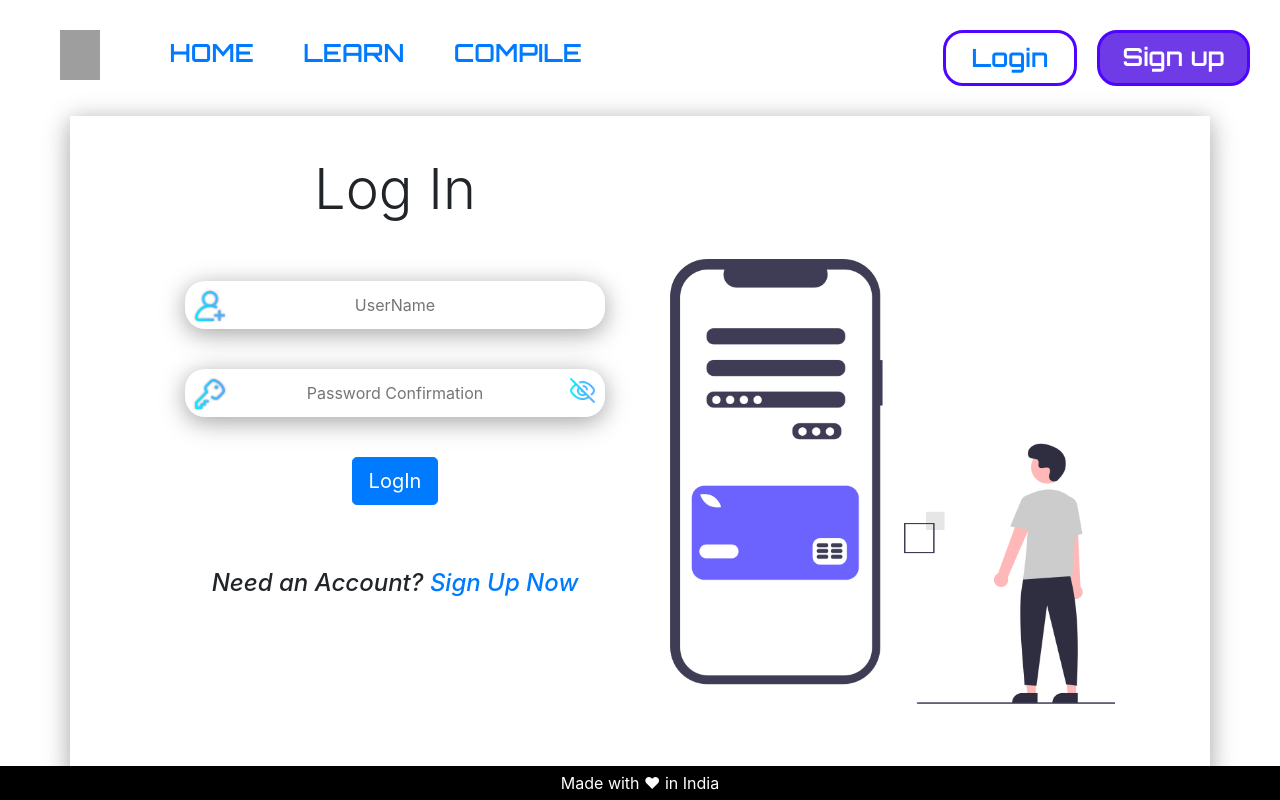
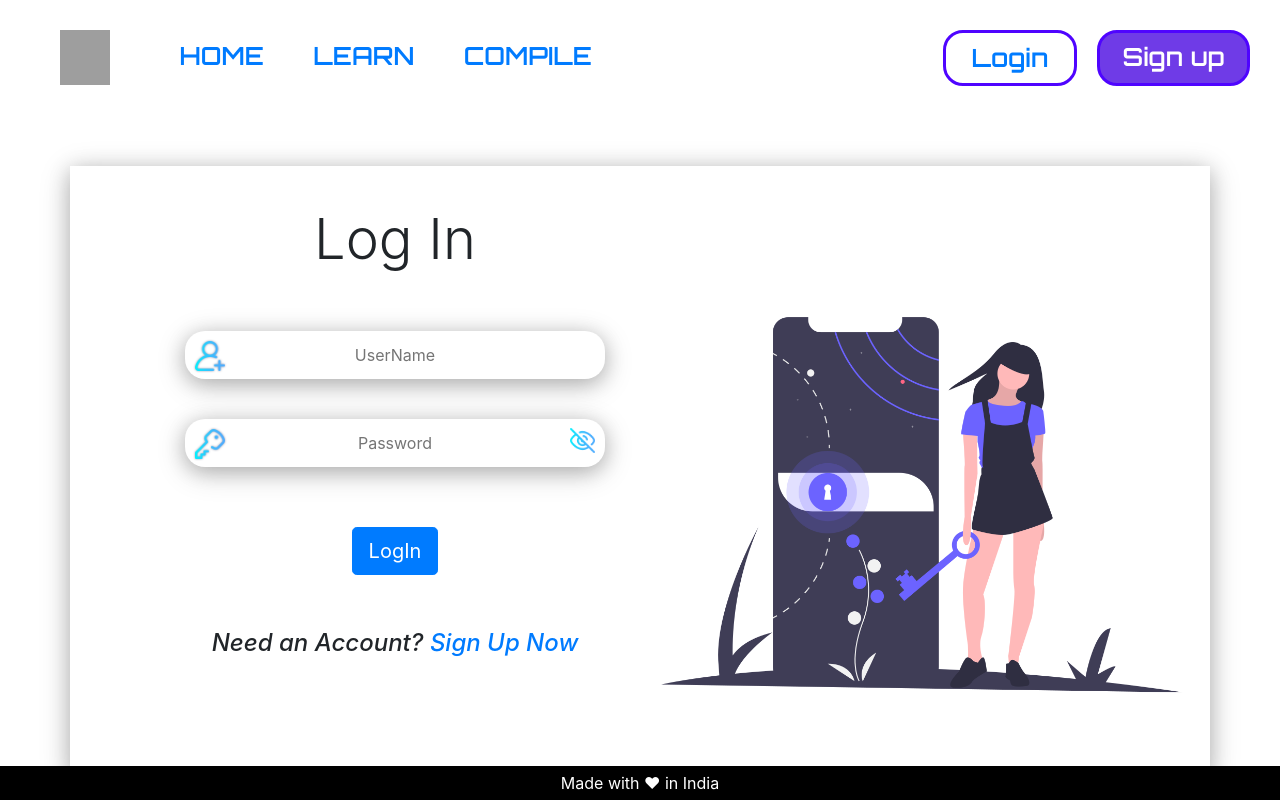
Before and after one commit to knight-byte/Online-Python-Interpreter, a Django app: page /login/ in a window 1280 px wide. Run offline with Django 3.2, Linux system fonts and the light colour scheme; some libraries are stand-ins or nearby versions; grey boxes are pictures that could not be loaded.

Commit message:
Login and signup customization

```diff
--- a/static/css/register.css
+++ b/static/css/register.css
@@ -17,7 +17,7 @@
 .form-group {
   display: flex;
   justify-content: center;
-  padding: 20px;
+  padding: 10px;
 }
 
 .headreg {
@@ -65,6 +65,7 @@
   border-radius: 20px;
   border-style: solid;
   border-color: transparent;
+  background: white;
 
   /* position: absolute; */
 
@@ -73,123 +74,11 @@
 .inp-block {
   padding: 20px;
 }
-/* .usericon {
-  position: absolute;
-  margin-top: -390px;
-  margin-left: -200px;
+
+.login-img img {
+  width: 530px;
 }
 
-.email-icon {
-  position: absolute;
-  margin-top: -290px;
-  margin-left: -200px;
-} */
-
-/* #display-alert { */
-/* display: none; */
-/* } */
-/*
-body {
-  margin: 0;
-  padding: 0;
-  font-size: 16px;
-  color: #777;
-  font-family: sans-serif;
-  font-weight: 300;
-  background-image: url(images/image.jpg);
-  background-size: cover;
-  background-position: center;
+.login-shad {
+  margin-top: 80px;
 }
-
-#login-box {
-  position: relative;
-  height: 430px;
-  width: 630px;
-  background: #fff;
-  box-shadow: 0 2px 4px rgba(0, 0, 0, 0.9);
-  transform: translate(45%, 14%);
-}
-
-.left-box {
-  position: absolute;
-  top: 0;
-  right: 0;
-  box-sizing: border-box;
-  padding: 40px;
-  width: 300px;
-  height: 430px;
-}
-
-h1 {
-  margin: -10px 0 20px 0;
-  font-weight: 300;
-  font-size: 28px;
-}
-
-input.txtb {
-  display: block;
-  box-sizing: border-box;
-  margin-bottom: 26px;
-  padding: 4px;
-  width: 220px;
-  height: 34px;
-  border: none;
-  outline: none;
-  border-bottom: 1px solid #aaa;
-  font-family: sans-serif;
-  font-weight: 400;
-  font-size: 15px;
-  transition: 0.2s ease;
-}
-
-input[type="submit"] {
-  height: 32px;
-  width: 47%;
-  margin-top: 10px;
-  margin-bottom: 20px;
-  background: transparent;
-  border-radius: 44px;
-  cursor: pointer;
-  transition: 0.6s;
-  border-style: none;
-  background-image: linear-gradient(-20deg, #fc6076 0%, #ff9a44 100%);
-  color: white;
-}
-
-input[type="submit"]:hover,
-input[type="submit"]:focus {
-  transform: scale(1.04);
-}
-
-.right-box {
-  position: absolute;
-  top: 0;
-  left: 0;
-  box-sizing: border-box;
-  padding: 40px;
-  width: 315px;
-  height: 430px;
-  background-image: url(images/bg.png);
-  background-size: cover;
-  background-position: center;
-}
-
-small a {
-  margin-left: 4px;
-}
-
-small a:hover {
-  text-decoration: none;
-}
-
-@-webkit-keyframes autofill {
-  to {
-    color: black;
-    background: transparent;
-  }
-}
-
-.txtb:-webkit-autofill {
-  -webkit-animation-name: autofill;
-  -webkit-animation-fill-mode: both;
-} */
--- a/templates/Signup.html
+++ b/templates/Signup.html
@@ -13,12 +13,12 @@
       <form method="POST">
         {% csrf_token %}
         <h1 class="display-4 headreg">Register</h1>
-        <!-- {{ form|crispy}} -->
+        {{ form|crispy }}
         <!-- <img src="{% static 'images/UiIcon/004-add-user-1.png' %}" alt="user" class="icon usericon">
         <img src="{% static 'images/UiIcon/006-email-1.png' %}" alt="user" class="icon email-icon"> -->
 
 
-
+        <!--
         <div class="input-class">
           <div class="inp-block">
             <img src="{% static 'images/UiIcon/004-add-user-1.png' %}" alt="user" class="icon usericon">
@@ -43,7 +43,7 @@
           </div>
 
         </div>
-
+-->
         <div class="form-group">
           <button type="submit" class="btn btn-lg btn-primary" onclick="passwordCheck()">Signup</button>
         </div>
--- a/templates/base.html
+++ b/templates/base.html
@@ -21,7 +21,7 @@
 		<!-- Navigation -->
 		<div class="nav">
 			<div class="nav-left">
-				<a href="{% url 'home' %}"><img src="{% static 'images/newlogo.jpg' %}" alt="logo"></a>
+				<a href="{% url 'home' %}"><img src="{% static 'images/newlogo.jpg' %}" alt="logo" style="width:70px; height:55px;"></a>
 
 				<a href="{% url 'home' %}">HOME</a>
 				<a href="{% url 'learn' %}">LEARN</a>
--- a/templates/login.html
+++ b/templates/login.html
@@ -6,8 +6,9 @@
 <link href="https://fonts.googleapis.com/css2?family=Montserrat&display=swap" rel="stylesheet" />
 {% endblock headcontent %}
 {% block content %}
-<div class="container">
-  <div class="row shad">
+<div class="backg">
+  <div class="container ">
+    <div class="row shad login-shad">
 
       <div class="form-container col-6">
         <form method="POST">
@@ -24,13 +25,13 @@
 
             <div class="inp-block">
               <img src="{% static 'images/UiIcon/005-key-1.png' %}" alt="user" class="icon">
-            <input class="txtb" type="password" name="password" placeholder="Password Confirmation" required="" id="id_password" />
+              <input class="txtb" type="password" name="password" placeholder="Password" required="" id="id_password" />
               <img src="{% static 'images/UiIcon/010-hide.png' %}" alt="user" class="pass" onclick="passwordvisible3()" id="pass3">
             </div>
 
           </div>
           <div class="form-group">
-          <button type="submit" class="btn btn-lg btn-primary">LogIn</button>
+            <button type="submit" class="btn btn-lg btn-primary" style="margin-top:30px;">LogIn</button>
           </div>
         </form>
         <div class="#">
@@ -40,11 +41,11 @@
           </h4>
         </div>
       </div>
-    <div class="side-image col-6">
-      <img src="{% static 'images/register2.png' %}" style="width:100%">
+      <div class="side-image login-img col-6">
+        <img src="{% static 'images/loginPage.png' %}">
       </div>
     </div>
 
   </div>
-
+</div>
 {% endblock content %}
```
Also changed, not shown: static/images/loginPage.png (added). Lines whose indentation alone changed are shown as unchanged.
